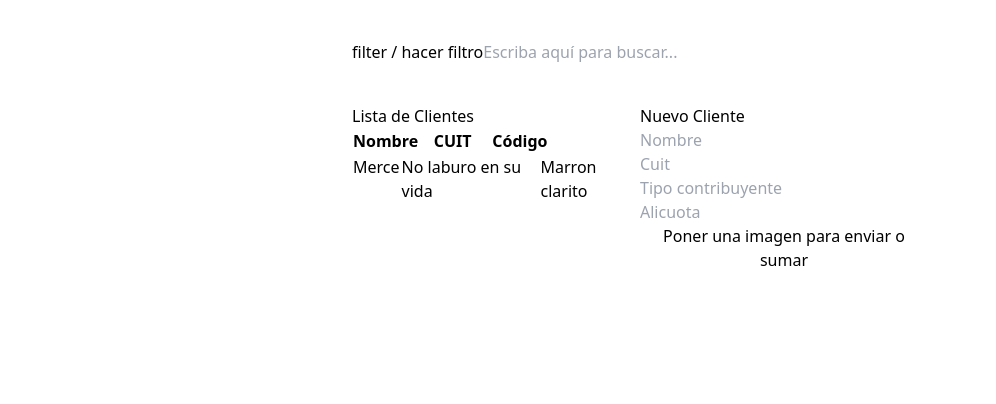
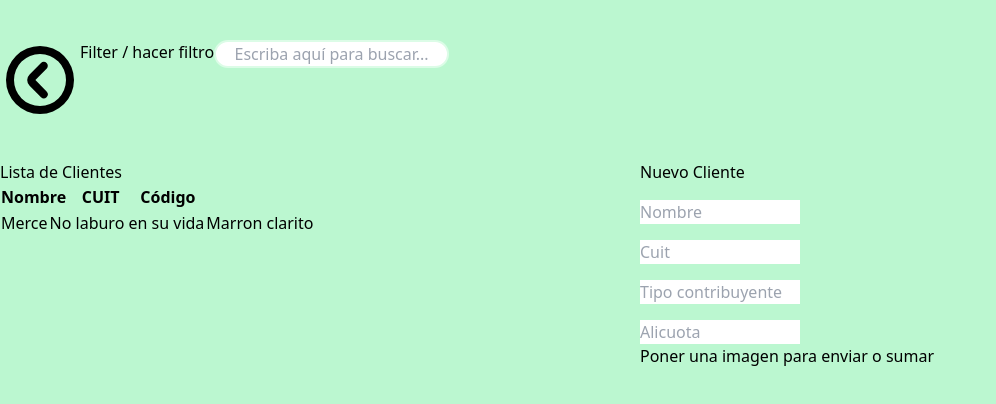
Before and after one commit to Drexai/Cosmar, a React (Vite) app: page /client in a window 1280 px wide. Shown: the top 404 px of the page, without its empty margins (0-996 px from the left). Built offline with nearby package versions, Linux system fonts and the light colour scheme.

Commit message:
Client IU first commit

```diff
--- a/src/components/clientsComponent/index.jsx
+++ b/src/components/clientsComponent/index.jsx
@@ -1,18 +1,20 @@
 import React from "react";
-
+import { Link } from 'react-router-dom';
 
 export const ClientComponent = () => {
 
     return (
         <>
-            <header class="relative py-10 w-full max-w-xl mx-auto bg-white flex flex-row">
-               <h2>filter / hacer filtro</h2>
-                <input placeholder="Escriba aquí para buscar...">
+            <header class="relative py-10 w-full  mx-auto bg-green-200 flex flex-row">
+                <Link to="/" class="h-20 w-20">
+                    <svg fill="#000000" viewBox="0 0 200 300" xmlns="http://www.w3.org/2000/svg"><title/><path d="M100,15a85,85,0,1,0,85,85A84.93,84.93,0,0,0,100,15Zm0,150a65,65,0,1,1,65-65A64.87,64.87,0,0,1,100,165ZM116.5,57.5a9.67,9.67,0,0,0-14,0L74,86a19.92,19.92,0,0,0,0,28.5L102.5,143a9.9,9.9,0,0,0,14-14l-28-29L117,71.5C120.5,68,120.5,61.5,116.5,57.5Z"/></svg>
+                </Link>
+               <h2>Filter / hacer filtro</h2>
+                <input class="h-7 rounded-full text-center border-2 border-green-100  "  placeholder="Escriba aquí para buscar...">
                 </input>
             </header>
-            <main class="relative w-full max-w-xl mx-auto bg-white flex flex-row">
-
-                <section class="flex flex-col w-2/4">
+            <main class="relative w-full h-screen  mx-auto  flex flex-row bg-green-200">
+                <section class="flex flex-col w-2/4 ">
                     <h2 class="w-full">
                         Lista de Clientes
                     </h2>
@@ -35,12 +37,12 @@ export const ClientComponent = () => {
                 </section>
                 <aside class="flex flex-col w-2/4">
                     <form>
-                        <fieldset>
+                        <fieldset class="flex flex-col space-y-4 ">
                             <legend> Nuevo Cliente</legend>
-                            <input type="text" placeholder="Nombre"/>
-                            <input type="number" placeholder="Cuit"/>
-                            <input type="text" placeholder="Tipo contribuyente"/>
-                            <input type="text"placeholder="Alicuota" />
+                            <input class="max-[320px]: w-40" type="text" placeholder="Nombre"/>
+                            <input class="max-[320px]: w-40" type="number" placeholder="Cuit"/>
+                            <input class="max-[320px]: w-40" type="text" placeholder="Tipo contribuyente"/>
+                            <input class="max-[320px]: w-40" type="text"placeholder="Alicuota" />
                         </fieldset>
                         <button for="post"> Poner una imagen para enviar o sumar</button>
                     </form>
--- a/src/components/userComponent/index.jsx
+++ b/src/components/userComponent/index.jsx
@@ -9,10 +9,10 @@ return(
                 <Link to="/" class="h-20 w-20">
                     <svg fill="#000000" viewBox="0 0 200 300" xmlns="http://www.w3.org/2000/svg"><title/><path d="M100,15a85,85,0,1,0,85,85A84.93,84.93,0,0,0,100,15Zm0,150a65,65,0,1,1,65-65A64.87,64.87,0,0,1,100,165ZM116.5,57.5a9.67,9.67,0,0,0-14,0L74,86a19.92,19.92,0,0,0,0,28.5L102.5,143a9.9,9.9,0,0,0,14-14l-28-29L117,71.5C120.5,68,120.5,61.5,116.5,57.5Z"/></svg>
                 </Link>
-                <h1 class="flex justify-center">Accesos</h1>
+                <h1 class=" flex justify-center">Accesos</h1>
         </header>
         <main class="justify-center min-w-[364px] h-screen w-full  mx-auto bg-white flex flex-row bg-yellow-200">
-                <fieldset class=" h-3/4 w-3/4 bg-white flex flex-row bg-yellow-200 border-solid border-2 border-indigo-600">
+                <fieldset class=" h-3/4 w-3/4 2xl:w-2/4 bg-white flex flex-row bg-yellow-200 border-solid border-2 border-indigo-600">
                     <section class="flex flex-col border-solid border-2 border-indigo-600">
                         <h2 class="py-9 flex justify-center ">Gestion de usuario</h2>
                         <div>
```
